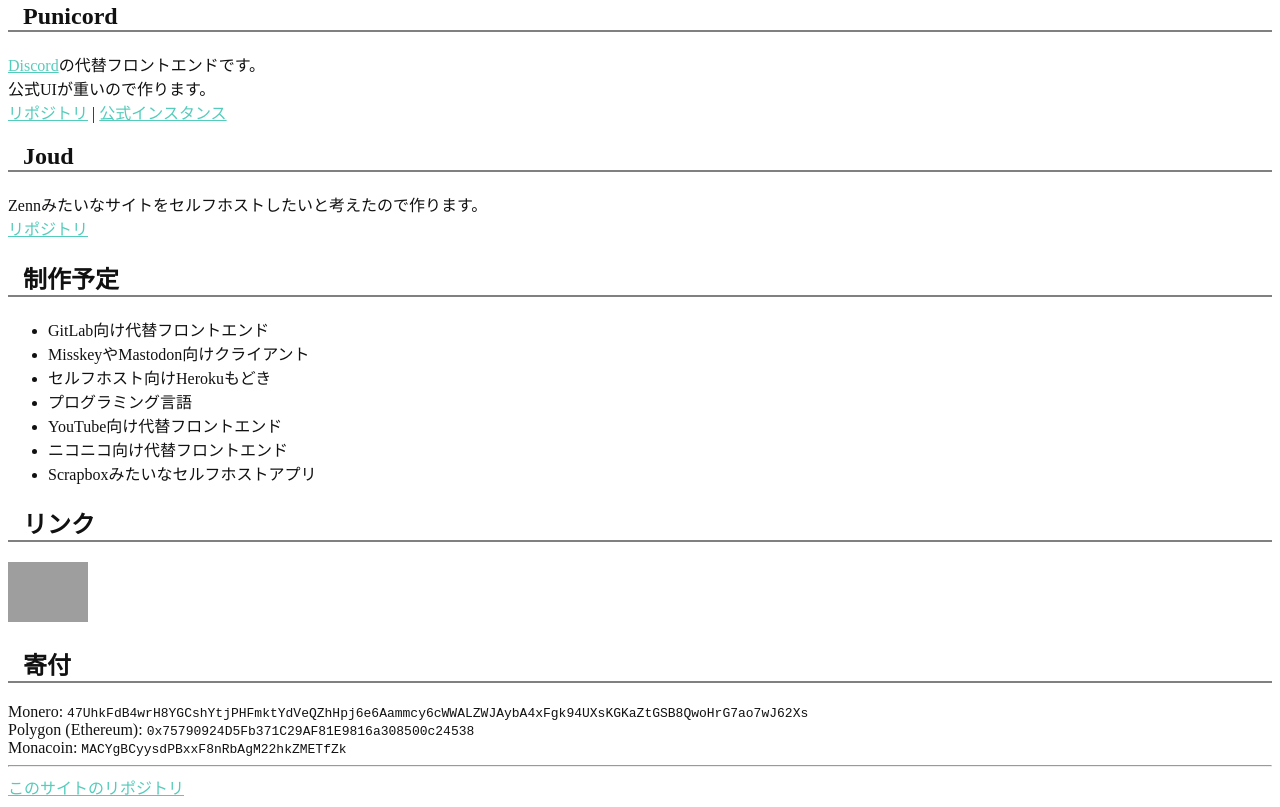
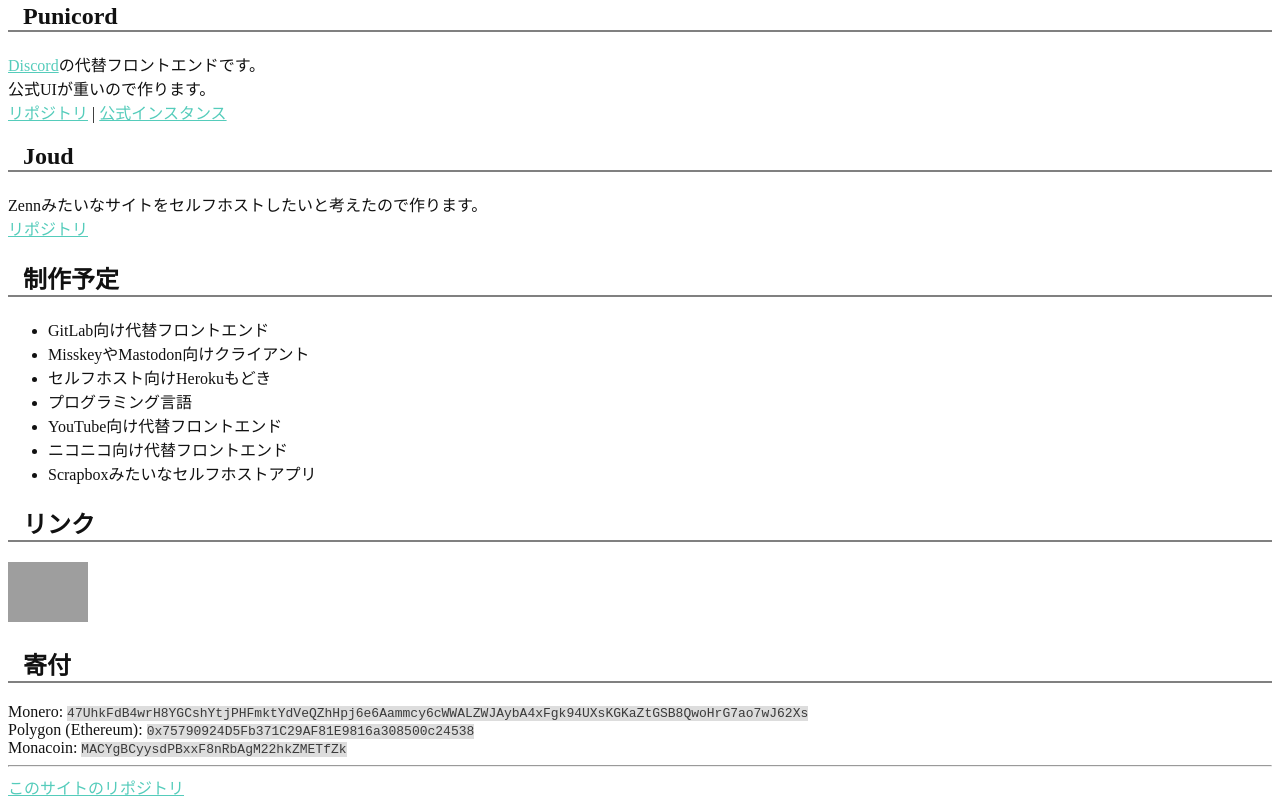
Before and after one commit to akku1139/altproject, a plain HTML site: page public/index.html in a window 1280 px wide. Shown: the part 297-1104 px from the top of the page. Drawn offline with Linux system fonts and the light colour scheme; grey boxes are pictures that could not be loaded.

Commit message:
デザイン

```diff
--- a/public/main.css
+++ b/public/main.css
@@ -21,6 +21,7 @@
 body {
   color: var(--text-color);
   background-color: var(--bg-color);
+  overflow: scroll;
 }
 
 h1, h2, h3, h4, h5, h6 {
@@ -31,3 +32,8 @@ h1, h2, h3, h4, h5, h6 {
 a {
   color: var(--link-color);
 }
+
+code {
+  color: var(--light-text-color);
+  background-color: var(--code-bg-color);
+}
```
